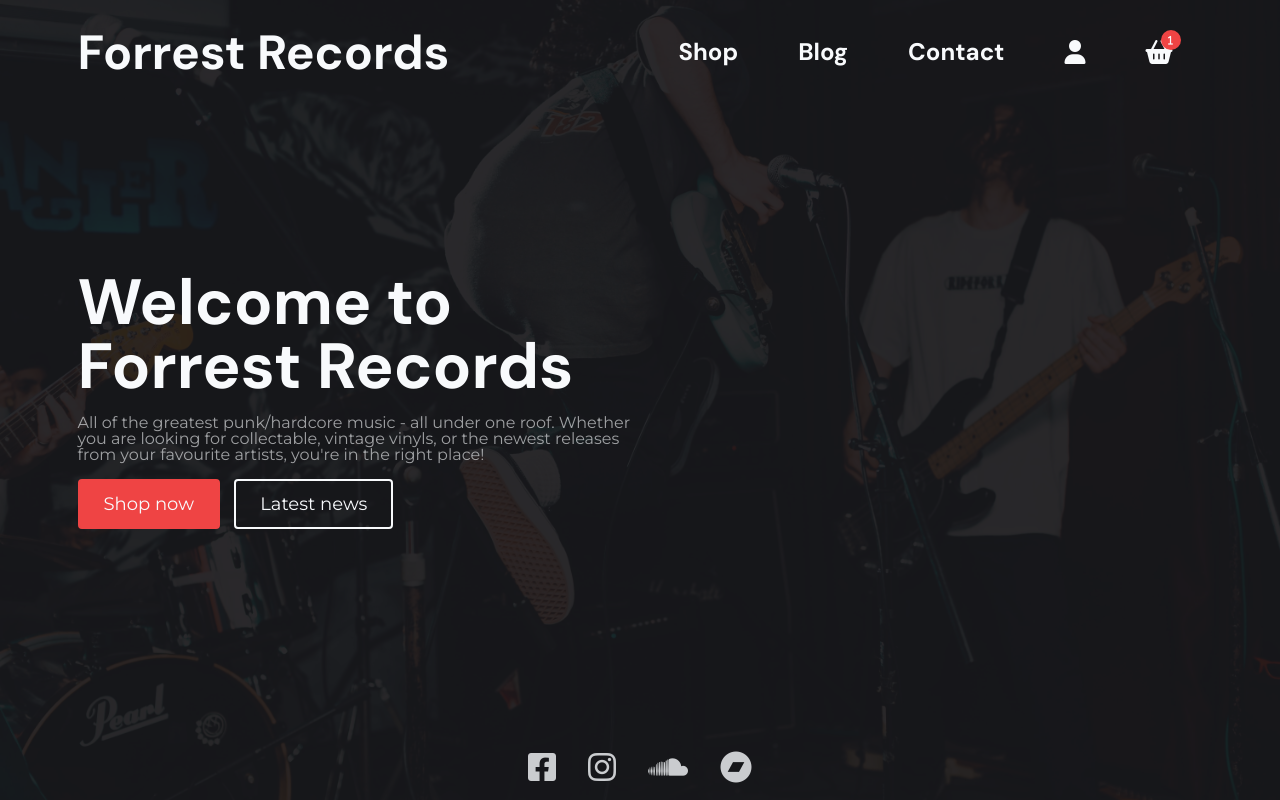
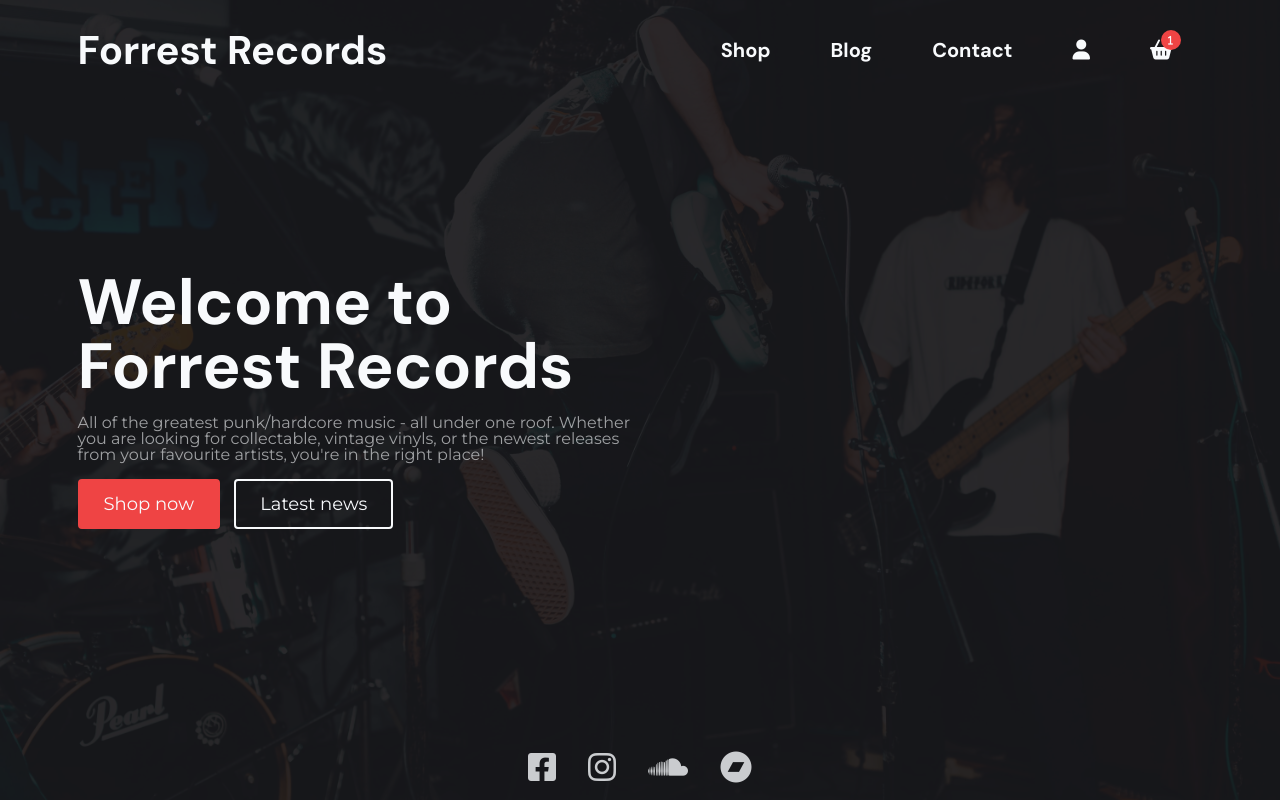
Before and after one commit to SamuelJForrest/forrest-records, a Django app: page / in a window 1280 px wide. Run offline with Django 3.2, Linux system fonts and the light colour scheme; some libraries are stand-ins or nearby versions.

Commit message:
AMEND: updated header logo and nav item font sizing

```diff
--- a/static/css/base.css
+++ b/static/css/base.css
@@ -536,16 +536,16 @@ h1,
 .h1,
 h2,
 .h2,
-.header-logo,
 h3,
 .h3,
+.header-logo,
 h4,
 .h4,
 h5,
 .h5,
-.nav-list-item,
 h6,
-.h6 {
+.h6,
+.nav-list-item {
   font-family: "DM sans";
   font-weight: 700;
 }
@@ -562,25 +562,25 @@ h1,
 }
 
 h2,
-.h2,
-.header-logo {
+.h2 {
   font-size: 4rem;
 }
 @media screen and (min-width: 992px) {
   h2,
-.h2,
-.header-logo {
+.h2 {
     font-size: 4.8rem;
   }
 }
 
 h3,
-.h3 {
+.h3,
+.header-logo {
   font-size: 3.2rem;
 }
 @media screen and (min-width: 992px) {
   h3,
-.h3 {
+.h3,
+.header-logo {
     font-size: 4rem;
   }
 }
@@ -597,25 +597,25 @@ h4,
 }
 
 h5,
-.h5,
-.nav-list-item {
+.h5 {
   font-size: 2rem;
 }
 @media screen and (min-width: 992px) {
   h5,
-.h5,
-.nav-list-item {
+.h5 {
     font-size: 2.4rem;
   }
 }
 
 h6,
-.h6 {
+.h6,
+.nav-list-item {
   font-size: 1.6rem;
 }
 @media screen and (min-width: 992px) {
   h6,
-.h6 {
+.h6,
+.nav-list-item {
     font-size: 2rem;
   }
 }
--- a/static/css/components/_header.scss
+++ b/static/css/components/_header.scss
@@ -15,7 +15,7 @@ margin-bottom: 2rem;
     }
 
     &-logo {
-        @extend .h2;
+        @extend .h3;
         color: $color-white;
         text-decoration: none;
         padding: 1rem 0;
@@ -98,7 +98,7 @@ margin-bottom: 2rem;
 
     &-list {
         &-item {
-            @extend .h5;
+            @extend .h6;
             position: relative;
 
             a {
```
Also changed, not shown: 1 other file.
